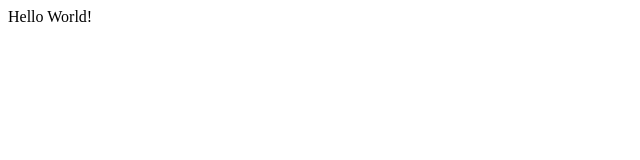
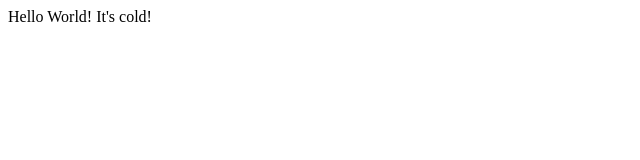
Before and after one commit to srdecker/stacey-decker-J352-Spring26, a plain HTML site: page index.html in a window 1280 px wide. Shown: the full height of the page, 0-640 px from the left. Drawn offline with Linux system fonts and the light colour scheme.

Commit message:
Update index.html

```diff
--- a/index.html
+++ b/index.html
@@ -6,7 +6,7 @@
     </head>
     <body>
         <p>
-            Hello World!
+            Hello World! It's cold!
         </p>
     </body>
 </html>
```
